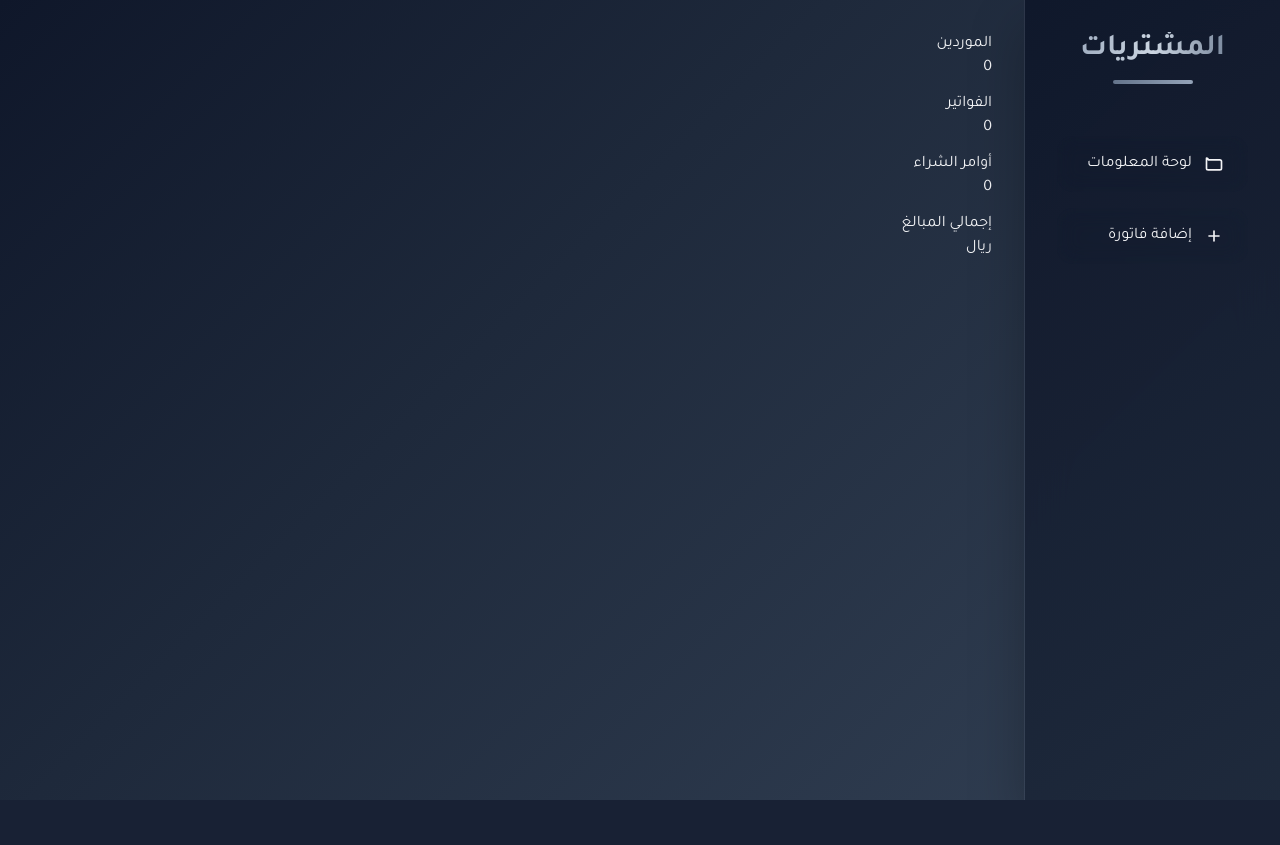
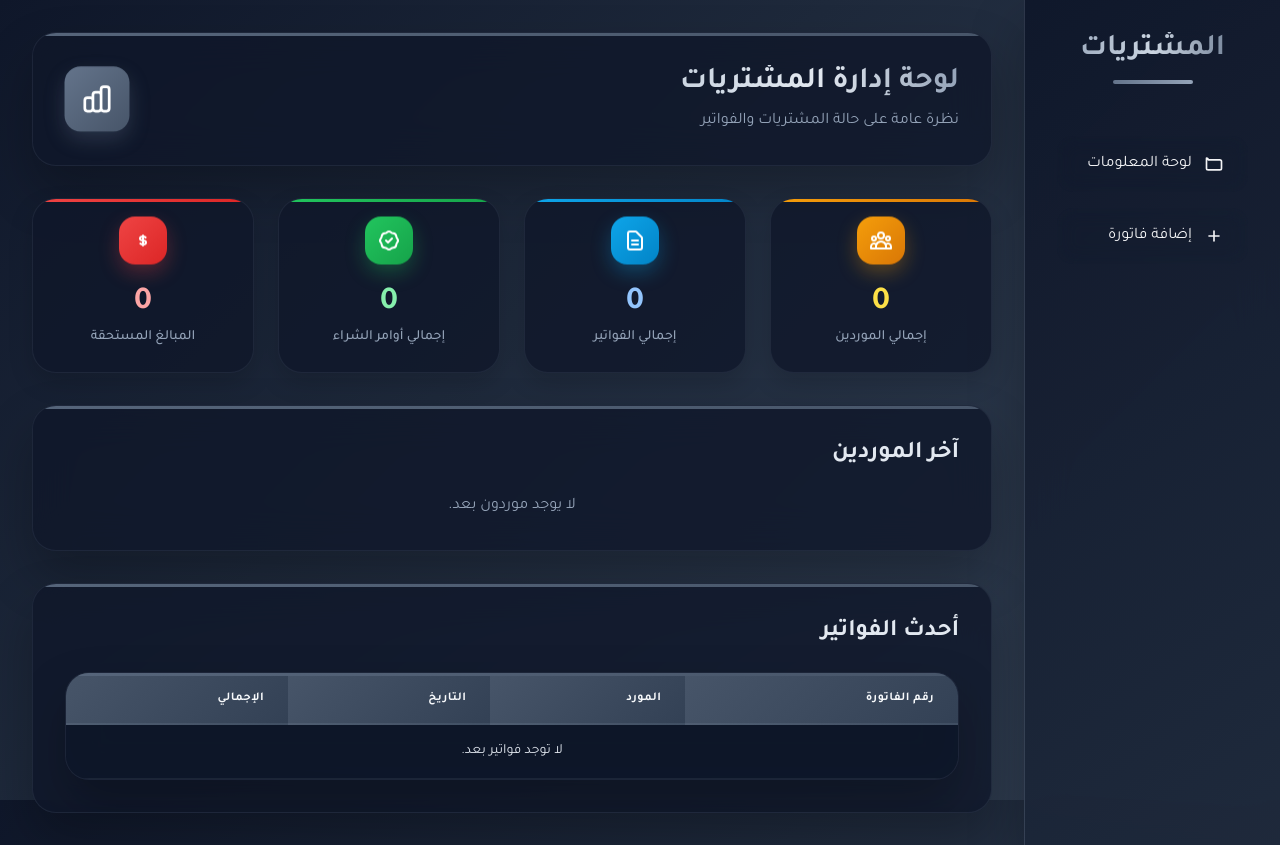
Before and after one commit to ixAbdulaziz/ERP-Last, a Flask app: template templates/home.html in a window 1280 px wide. Before the commit the page ends 800 px from the top, so only its background shows below. Run offline with Flask 3, Linux system fonts and the light colour scheme; the template is opened without the code that fills it, so the values that code supplies are empty; some libraries are stand-ins or nearby versions.

Commit message:
Update home.html

```diff
--- a/templates/home.html
+++ b/templates/home.html
@@ -2,82 +2,97 @@
 
 {% block title %}لوحة المعلومات{% endblock %}
 
-{% block page_title %}لوحة المعلومات{% endblock %}
-
 {% block content %}
-<div class="row row-deck row-cards">
-  <div class="col-sm-6 col-lg-3">
-    <div class="card">
-      <div class="card-body">
-        <div class="d-flex align-items-center">
-          <div class="subheader">الموردين</div>
-        </div>
-        <div class="h1 mb-3 stat-number" data-target="{{ suppliers_count }}">0</div>
+<section class="page-header fade-up">
+  <div class="flex items-center justify-between flex-wrap gap-4">
+    <div>
+      <h2 class="text-3xl font-bold bg-gradient-to-r from-slate-300 via-slate-200 to-slate-400 bg-clip-text text-transparent mb-2">لوحة إدارة المشتريات</h2>
+      <p class="text-slate-400 text-base">نظرة عامة على حالة المشتريات والفواتير</p>
+    </div>
+    <div class="hidden md:block relative">
+      <div class="w-16 h-16 header-icon rounded-2xl flex items-center justify-center">
+        <svg class="w-8 h-8 text-white" fill="none" stroke="currentColor" viewBox="0 0 24 24"><path stroke-linecap="round" stroke-linejoin="round" stroke-width="2" d="M9 19v-6a2 2 0 00-2-2H5a2 2 0 00-2 2v6a2 2 0 002 2h2a2 2 0 002-2zm0 0V9a2 2 0 012-2h2a2 2 0 012 2v10m-6 0a2 2 0 002 2h2a2 2 0 002-2m0 0V5a2 2 0 012-2h2a2 2 0 012 2v14a2 2 0 01-2 2h-2a2 2 0 01-2-2z"></path></svg>
       </div>
     </div>
   </div>
+</section>
 
-  <div class="col-sm-6 col-lg-3">
-    <div class="card">
-      <div class="card-body">
-        <div class="d-flex align-items-center">
-          <div class="subheader">الفواتير</div>
+<section class="grid gap-6 grid-cols-1 sm:grid-cols-2 lg:grid-cols-4 fade-up" style="animation-delay: 0.1s;">
+  <div class="kpi-card suppliers"><div class="kpi-icon suppliers"><svg class="w-6 h-6 text-white" fill="none" stroke="currentColor" viewBox="0 0 24 24"><path stroke-linecap="round" stroke-linejoin="round" stroke-width="2" d="M17 20h5v-2a3 3 0 00-5.356-1.857M17 20H7m10 0v-2c0-.656-.126-1.283-.356-1.857M7 20H2v-2a3 3 0 015.356-1.857M7 20v-2c0-.656.126-1.283.356-1.857m0 0a5.002 5.002 0 019.288 0M15 7a3 3 0 11-6 0 3 3 0 016 0zm6 3a2 2 0 11-4 0 2 2 0 014 0zM7 10a2 2 0 11-4 0 2 2 0 014 0z"></path></svg></div><div class="kpi-value text-yellow-300" data-target="{{ suppliers_count }}">0</div><div class="kpi-label">إجمالي الموردين</div></div>
+  <div class="kpi-card unpaid"><div class="kpi-icon unpaid"><svg class="w-6 h-6 text-white" fill="none" stroke="currentColor" viewBox="0 0 24 24"><path stroke-linecap="round" stroke-linejoin="round" stroke-width="2" d="M9 12h6m-6 4h6m2 5H7a2 2 0 01-2-2V5a2 2 0 012-2h5.586a1 1 0 01.707.293l5.414 5.414a1 1 0 01.293.707V19a2 2 0 01-2 2z"></path></svg></div><div class="kpi-value text-blue-300" data-target="{{ invoices_count }}">0</div><div class="kpi-label">إجمالي الفواتير</div></div>
+  <div class="kpi-card orders"><div class="kpi-icon orders"><svg class="w-6 h-6 text-white" fill="none" stroke="currentColor" viewBox="0 0 24 24"><path stroke-linecap="round" stroke-linejoin="round" stroke-width="2" d="M9 12l2 2 4-4M7.835 4.697a3.42 3.42 0 001.946-.806 3.42 3.42 0 014.438 0 3.42 3.42 0 001.946.806 3.42 3.42 0 013.138 3.138 3.42 3.42 0 00.806 1.946 3.42 3.42 0 010 4.438 3.42 3.42 0 00-.806 1.946 3.42 3.42 0 01-3.138 3.138 3.42 3.42 0 00-1.946.806 3.42 3.42 0 01-4.438 0 3.42 3.42 0 00-1.946-.806 3.42 3.42 0 01-3.138-3.138 3.42 3.42 0 00-.806-1.946 3.42 3.42 0 010-4.438 3.42 3.42 0 00.806-1.946 3.42 3.42 0 013.138-3.138z"></path></svg></div><div class="kpi-value text-green-300" data-target="{{ purchase_orders_count }}">0</div><div class="kpi-label">إجمالي أوامر الشراء</div></div>
+  <div class="kpi-card outstanding"><div class="kpi-icon outstanding"><svg class="w-6 h-6 text-white" fill="none" stroke="currentColor" viewBox="0 0 24 24"><path stroke-linecap="round" stroke-linejoin="round" stroke-width="2" d="M12 8c-1.657 0-3 .895-3 2s1.343 2 3 2 3 .895 3 2-1.343 2-3 2m0-8c1.11 0 2.08.402 2.599 1M12 8V7m0 1v8m0 0v1m0-1c-1.11 0-2.08-.402-2.599-1"></path></svg></div><div class="kpi-value text-red-300" data-target="{{ total_amount }}">0</div><div class="kpi-label">المبالغ المستحقة</div></div>
+</section>
+
+<section class="glass-card fade-up" style="animation-delay: 0.2s;">
+  <h3 class="text-2xl font-bold text-slate-200 mb-6">آخر الموردين</h3>
+  <div class="grid gap-6 grid-cols-1 sm:grid-cols-2 lg:grid-cols-3">
+    {% for supplier in latest_suppliers %}
+      <div class="supplier-card">
+        <div class="supplier-icon"><svg class="w-5 h-5 text-white" fill="none" stroke="currentColor" viewBox="0 0 24 24"><path stroke-linecap="round" stroke-linejoin="round" stroke-width="2" d="M19 21V5a2 2 0 00-2-2H7a2 2 0 00-2 2v16m14 0h2m-2 0h-5m-9 0H3m2 0h5M9 7h1m-1 4h1m4-4h1m-1 4h1m-5 10v-5a1 1 0 011-1h2a1 1 0 011 1v5m-4 0h4"></path></svg></div>
+        <h4 class="text-lg font-bold text-slate-200 mb-2 break-words">{{ supplier.name }}</h4>
         </div>
-        <div class="h1 mb-3 stat-number" data-target="{{ invoices_count }}">0</div>
-      </div>
-    </div>
+    {% else %}
+      <p class="text-slate-400 col-span-full text-center">لا يوجد موردون بعد.</p>
+    {% endfor %}
   </div>
+</section>
 
-  <div class="col-sm-6 col-lg-3">
-    <div class="card">
-      <div class="card-body">
-        <div class="d-flex align-items-center">
-          <div class="subheader">أوامر الشراء</div>
-        </div>
-        <div class="h1 mb-3 stat-number" data-target="{{ purchase_orders_count }}">0</div>
-      </div>
-    </div>
+<section class="glass-card fade-up" style="animation-delay: 0.3s;">
+  <h3 class="text-2xl font-bold text-slate-200 mb-6">أحدث الفواتير</h3>
+  <div class="modern-table-container">
+    <table>
+      <thead>
+        <tr><th>رقم الفاتورة</th><th>المورد</th><th>التاريخ</th><th>الإجمالي</th></tr>
+      </thead>
+      <tbody>
+        {% for invoice in latest_invoices %}
+          <tr>
+            <td class="font-semibold text-slate-300">{{ invoice.invoice_number }}</td>
+            <td class="text-slate-400">{{ invoice.supplier_name }}</td>
+            <td class="text-slate-400">{{ invoice.invoice_date.strftime('%Y-%m-%d') }}</td>
+            <td class="font-mono font-bold text-slate-300">{{ "%.2f"|format(invoice.total_amount) }} ريال</td>
+          </tr>
+        {% else %}
+          <tr><td colspan="4" class="text-center py-8 text-slate-400">لا توجد فواتير بعد.</td></tr>
+        {% endfor %}
+      </tbody>
+    </table>
   </div>
+</section>
 
-  <div class="col-sm-6 col-lg-3">
-    <div class="card">
-      <div class="card-body">
-        <div class="d-flex align-items-center">
-          <div class="subheader">إجمالي المبالغ</div>
-        </div>
-        <div class="h1 mb-3">{{ total_amount }} ريال</div>
-      </div>
-    </div>
-  </div>
-</div>
+<script>
+  // Animated number counter
+  function animateNumber(element, targetValue) {
+      const startValue = 0;
+      const duration = 1500; // 1.5 seconds for a smoother animation
+      const startTime = Date.now();
 
-{% endblock %}
+      function updateNumber() {
+          const elapsed = Date.now() - startTime;
+          const progress = Math.min(elapsed / duration, 1);
+          const currentValue = Math.floor(startValue + (targetValue - startValue) * progress);
 
-{% block scripts %}
-<script>
-  document.addEventListener("DOMContentLoaded", function() {
-    const counters = document.querySelectorAll('.stat-number');
-    const speed = 200; // يمكنك تعديل السرعة
+          // Format with commas
+          element.textContent = currentValue.toLocaleString();
 
-    counters.forEach(counter => {
-      // نتأكد أن العنصر ليس لعرض المبالغ المالية
-      if (counter.textContent.includes('ريال')) return;
+          if (progress < 1) {
+              requestAnimationFrame(updateNumber);
+          } else {
+              // Ensure final value is accurate and formatted
+              element.textContent = parseFloat(targetValue).toLocaleString();
+          }
+      }
+      requestAnimationFrame(updateNumber);
+  }
 
-      const animate = () => {
-        const target = +counter.getAttribute('data-target');
-        const count = +counter.innerText;
-        const inc = Math.ceil(target / speed);
-
-        if (count < target) {
-          counter.innerText = count + inc;
-          setTimeout(animate, 10);
-        } else {
-          counter.innerText = target;
-        }
-      };
-
-      animate();
-    });
+  document.addEventListener('DOMContentLoaded', () => {
+      document.querySelectorAll('.kpi-value').forEach(element => {
+          const target = parseFloat(element.getAttribute('data-target'));
+          if (!isNaN(target)) {
+              animateNumber(element, target);
+          }
+      });
   });
 </script>
 {% endblock %}
```
